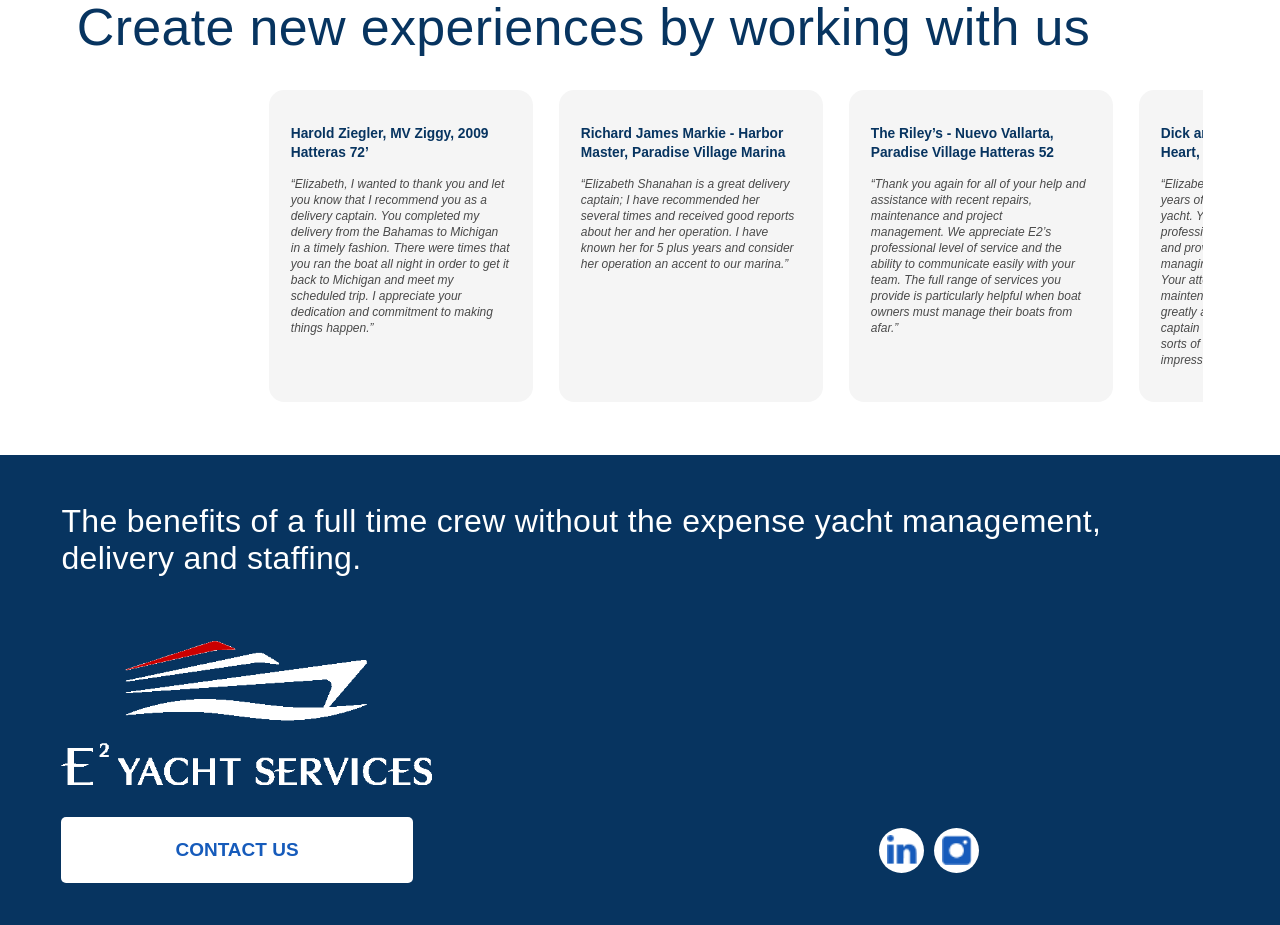
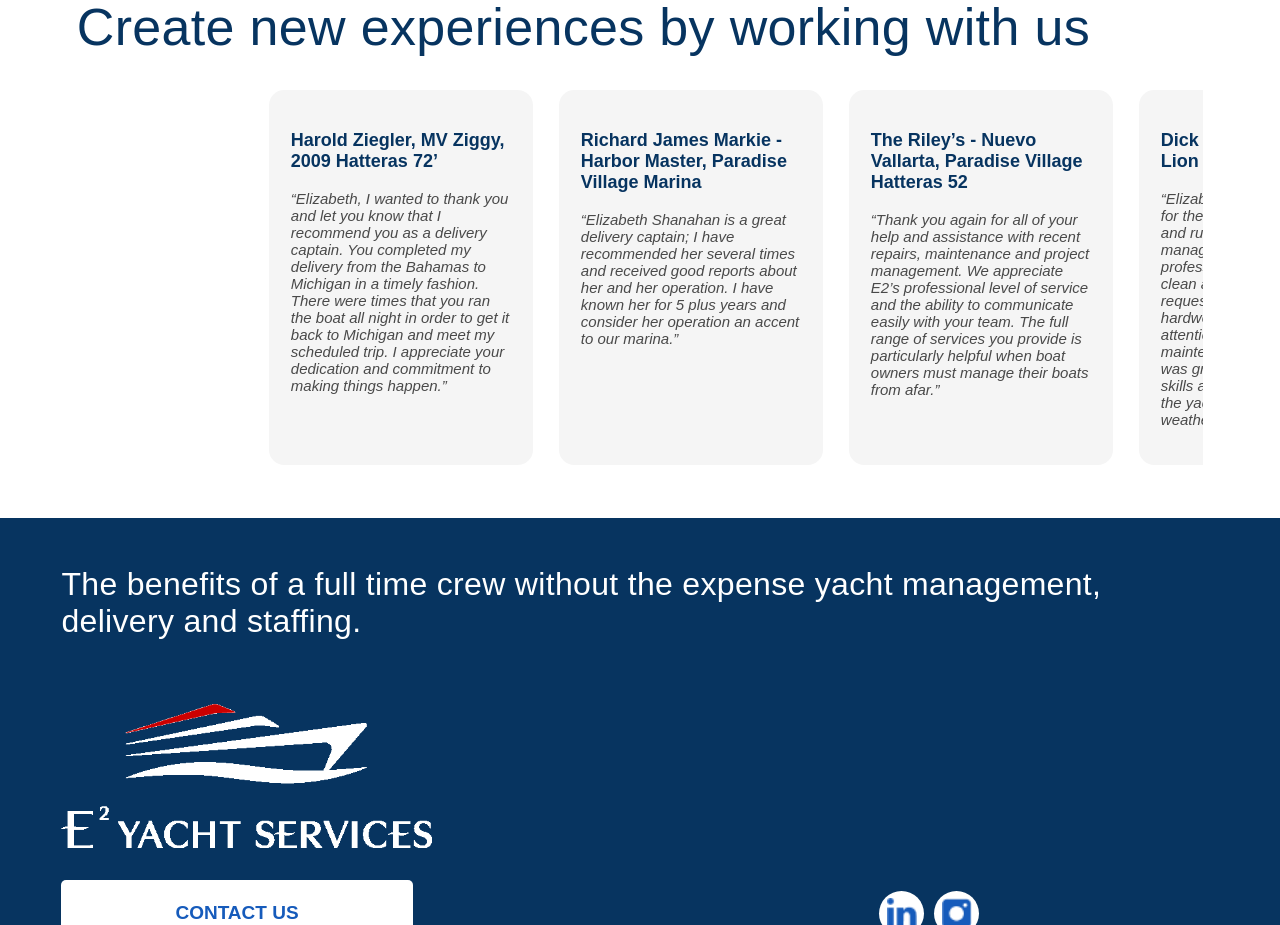
Before and after one commit to justinait/e2yacht, a React (Vite) app: page / in a window 1280 px wide. Shown: the part 5420-6345 px from the top of the page. Built offline with nearby package versions, Linux system fonts and the light colour scheme; a web font is replaced by a local one.

Commit message:
tablet ref

```diff
--- a/src/Components/Home/References.css
+++ b/src/Components/Home/References.css
@@ -37,4 +37,12 @@
     .firstReview {
         margin-left: 15vw;
     }
+    .referenceCardName {
+        font-size: var(--fontSize-14px);
+        line-height: unset;
+    }
+    .referenceCardText {
+        line-height: unset;
+        font-size: var(--fontSize-12px);
+    }
 }
```
